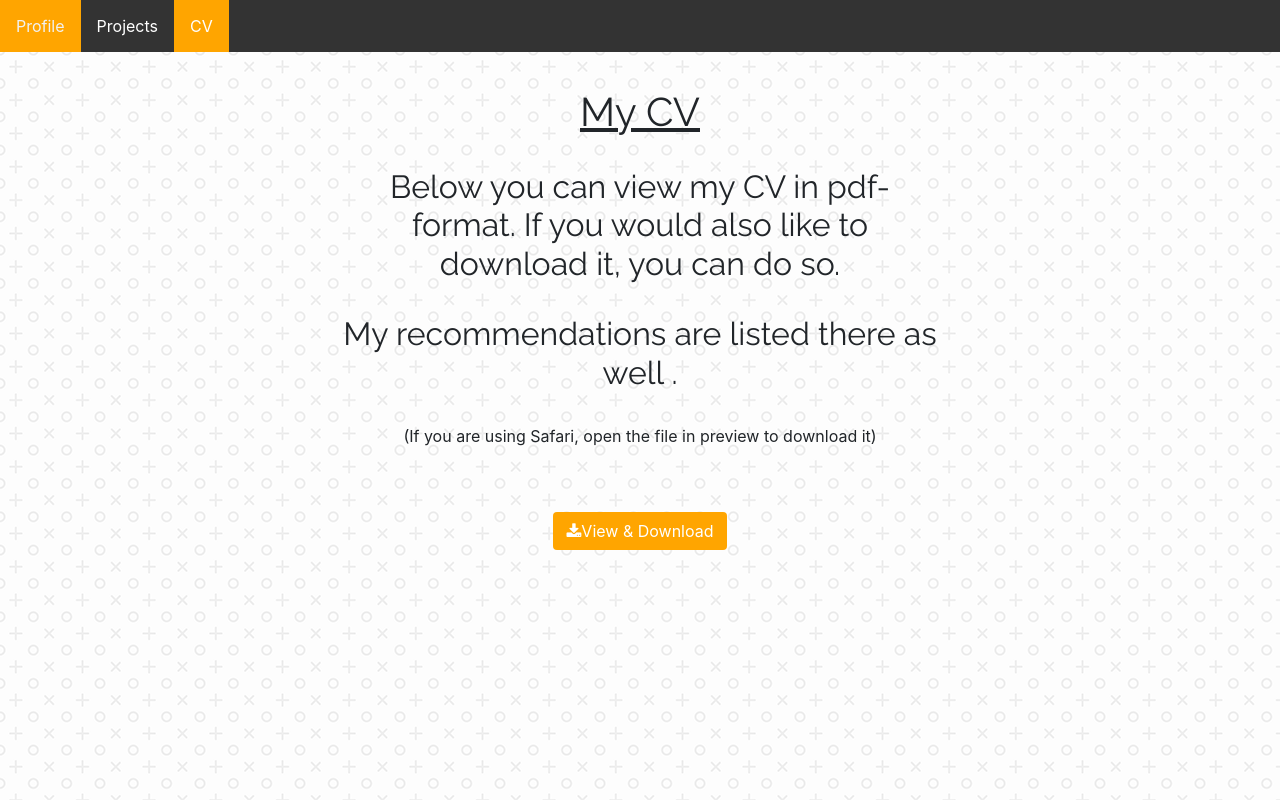
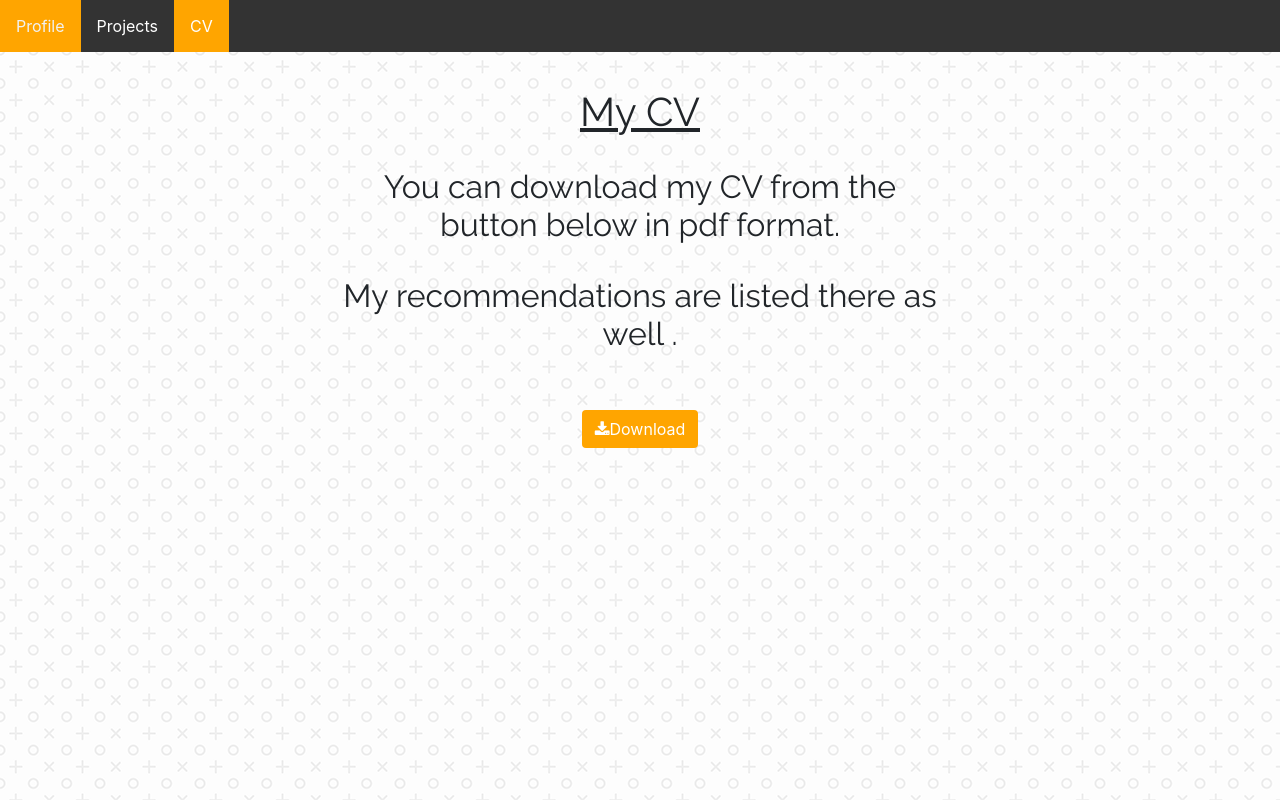
Before and after one commit to Lucter/Lucter.github.io, a plain HTML site: page CV.html in a window 1280 px wide. Drawn offline with nearby package versions, Linux system fonts and the light colour scheme.

Commit message:
bugfixes

```diff
--- a/CV.html
+++ b/CV.html
@@ -22,20 +22,16 @@
     <div class="our-content">
         <h1><u>My CV</u></h1>
         <br>
-        <h2>Below you can view my CV in pdf-format. If you would also like to download it, you can do so.</h2>
+        <h2>You can download my CV from the button below in pdf format.</h2>
         <br>
         <h2>My recommendations are listed there as well .</h2>
     </div>
-    <br>
-    <center>
-    <p>(If you are using Safari, open the file in preview to download it)</p>
-    </center>
     <br>
     <br>
     <center>
 
         <a href="images/CV.pdf" download="Iiro_Ritola_CV">
-        <button class="btn"><i class="fa fa-download"></i>View & Download</button>
+        <button class="btn"><i class="fa fa-download"></i>Download</button>
         </a>
 
     </center>
```
Also changed, not shown: index.html (+1 -1 lines).
